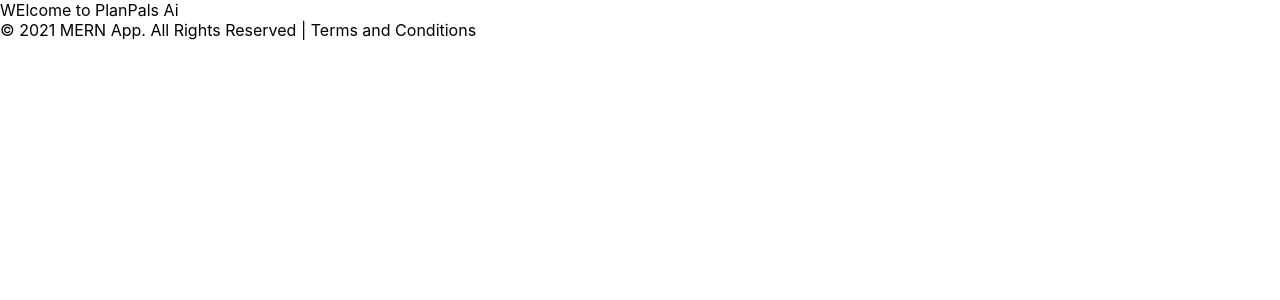
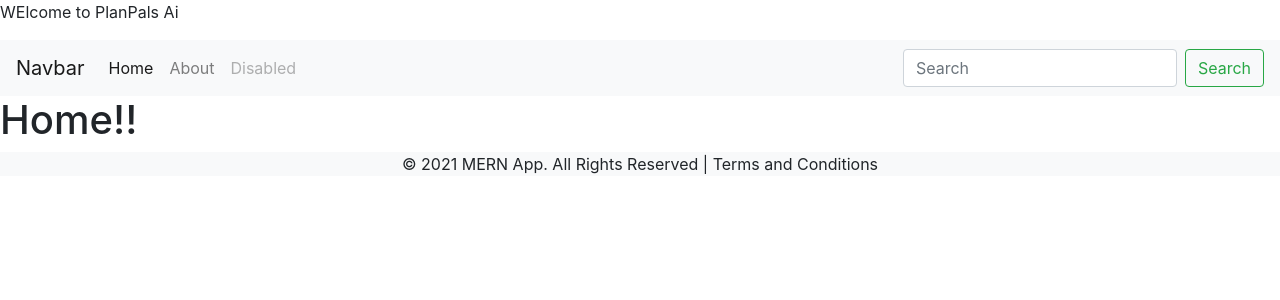
Before and after one commit to ScienHAC/PlanPals-Ai, a React (Create React App) app: page / in a window 1280 px wide. Shown: the top 300 px of the page. Built offline with nearby package versions, Linux system fonts and the light colour scheme.

Commit message:
"Changes Made"

```diff
--- a/package.json
+++ b/package.json
@@ -8,6 +8,7 @@
     "@testing-library/user-event": "^13.5.0",
     "react": "^18.3.1",
     "react-dom": "^18.3.1",
+    "react-router-dom": "^6.27.0",
     "react-scripts": "5.0.1",
     "web-vitals": "^2.1.4"
   },
--- a/public/index.html
+++ b/public/index.html
@@ -4,17 +4,29 @@
 <head>
   <meta charset="utf-8" />
   <link rel="icon" href="%PUBLIC_URL%/favicon.ico" />
-  <meta name="viewport" content="width=device-width, initial-scale=1" />
+  <meta name="viewport" content="width=device-width, initial-scale=1.0, shrink-to-fit=no">
   <meta name="theme-color" content="#000000" />
   <meta name="description" content="Web site created using create-react-app" />
   <link rel="apple-touch-icon" href="%PUBLIC_URL%/logo192.png" />
+  <link rel="stylesheet" href="https://cdn.jsdelivr.net/npm/bootstrap@4.1.3/dist/css/bootstrap.min.css"
+    integrity="sha384-MCw98/SFnGE8fJT3GXwEOngsV7Zt27NXFoaoApmYm81iuXoPkFOJwJ8ERdknLPMO" crossorigin="anonymous">
   <link rel="manifest" href="%PUBLIC_URL%/manifest.json" />
+
   <title>PlanPals Ai</title>
 </head>
 
 <body>
   <noscript>You need to enable JavaScript to run this app.</noscript>
   <div id="root"></div>
+  <script src="https://code.jquery.com/jquery-3.3.1.slim.min.js"
+    integrity="sha384-q8i/X+965DzO0rT7abK41JStQIAqVgRVzpbzo5smXKp4YfRvH+8abtTE1Pi6jizo"
+    crossorigin="anonymous"></script>
+  <script src="https://cdn.jsdelivr.net/npm/popper.js@1.14.3/dist/umd/popper.min.js"
+    integrity="sha384-ZMP7rVo3mIykV+2+9J3UJ46jBk0WLaUAdn689aCwoqbBJiSnjAK/l8WvCWPIPm49"
+    crossorigin="anonymous"></script>
+  <script src="https://cdn.jsdelivr.net/npm/bootstrap@4.1.3/dist/js/bootstrap.min.js"
+    integrity="sha384-ChfqqxuZUCnJSK3+MXmPNIyE6ZbWh2IMqE241rYiqJxyMiZ6OW/JmZQ5stwEULTy"
+    crossorigin="anonymous"></script>
 </body>
 
 </html>
--- a/src/App.js
+++ b/src/App.js
@@ -1,13 +1,22 @@
 import './App.css';
+import { BrowserRouter as Router, Route, Routes } from 'react-router-dom';
 // import SSEComponent from './MyComponents/Ssecomponent';
-import Fotter from './MyComponents/Fotter';
+import Footer from './MyComponents/Footer';
+import Header from './MyComponents/Header';
 const App = () => {
   return (
     <>
-      {/* <SSEComponent /> */}
-      <p>WElcome to PlanPals Ai</p>
-
-      <Fotter />
+      <Router>
+        {/* <SSEComponent /> */}
+        <p>WElcome to PlanPals Ai</p>
+        <Header />
+        <Routes>
+          <Route path="*" element={<h1>Sorry Page Not Found!!!</h1>} />
+          <Route path="/" element={<h1>Home!!</h1>} />
+          <Route path="/about" element={<h1>About swag!!</h1>} />
+        </Routes>
+        <Footer />
+      </Router>
     </>
   );
 };
--- a/src/MyComponents/Fotter.js
+++ b/src/MyComponents/Footer.js
@@ -1,6 +1,6 @@
 import React from 'react'
 
-const Fotter = () => {
+const Footer = () => {
     return (
         <>
             <footer className="bg-light text-center">
@@ -12,4 +12,4 @@ const Fotter = () => {
     )
 }
 
-export default Fotter
+export default Footer
--- a/src/MyComponents/Header.js
+++ b/src/MyComponents/Header.js
@@ -0,0 +1,34 @@
+import React from 'react'
+import { Link } from 'react-router-dom'
+const Header = () => {
+    return (
+        <>
+            <nav className="navbar navbar-expand-lg navbar-light bg-light">
+                <Link className="navbar-brand" to="/">Navbar</Link>
+                <button className="navbar-toggler" type="button" data-toggle="collapse" data-target="#navbarTogglerDemo02" aria-controls="navbarTogglerDemo02" aria-expanded="false" aria-label="Toggle navigation">
+                    <span className="navbar-toggler-icon"></span>
+                </button>
+
+                <div className="collapse navbar-collapse" id="navbarTogglerDemo02">
+                    <ul className="navbar-nav mr-auto mt-2 mt-lg-0">
+                        <li className="nav-item active">
+                            <Link className="nav-link" to="/">Home <span className="sr-only">(current)</span></Link>
+                        </li>
+                        <li className="nav-item">
+                            <Link className="nav-link" to="/about">About</Link>
+                        </li>
+                        <li className="nav-item">
+                            <Link className="nav-link disabled" to="google.com">Disabled</Link>
+                        </li>
+                    </ul>
+                    <form className="form-inline my-2 my-lg-0">
+                        <input className="form-control mr-sm-2" type="search" placeholder="Search" />
+                        <button className="btn btn-outline-success my-2 my-sm-0" type="submit">Search</button>
+                    </form>
+                </div>
+            </nav>
+        </>
+    )
+}
+
+export default Header
```
Also changed, not shown: 1 other file (tests, documents, lock files or other folders).
